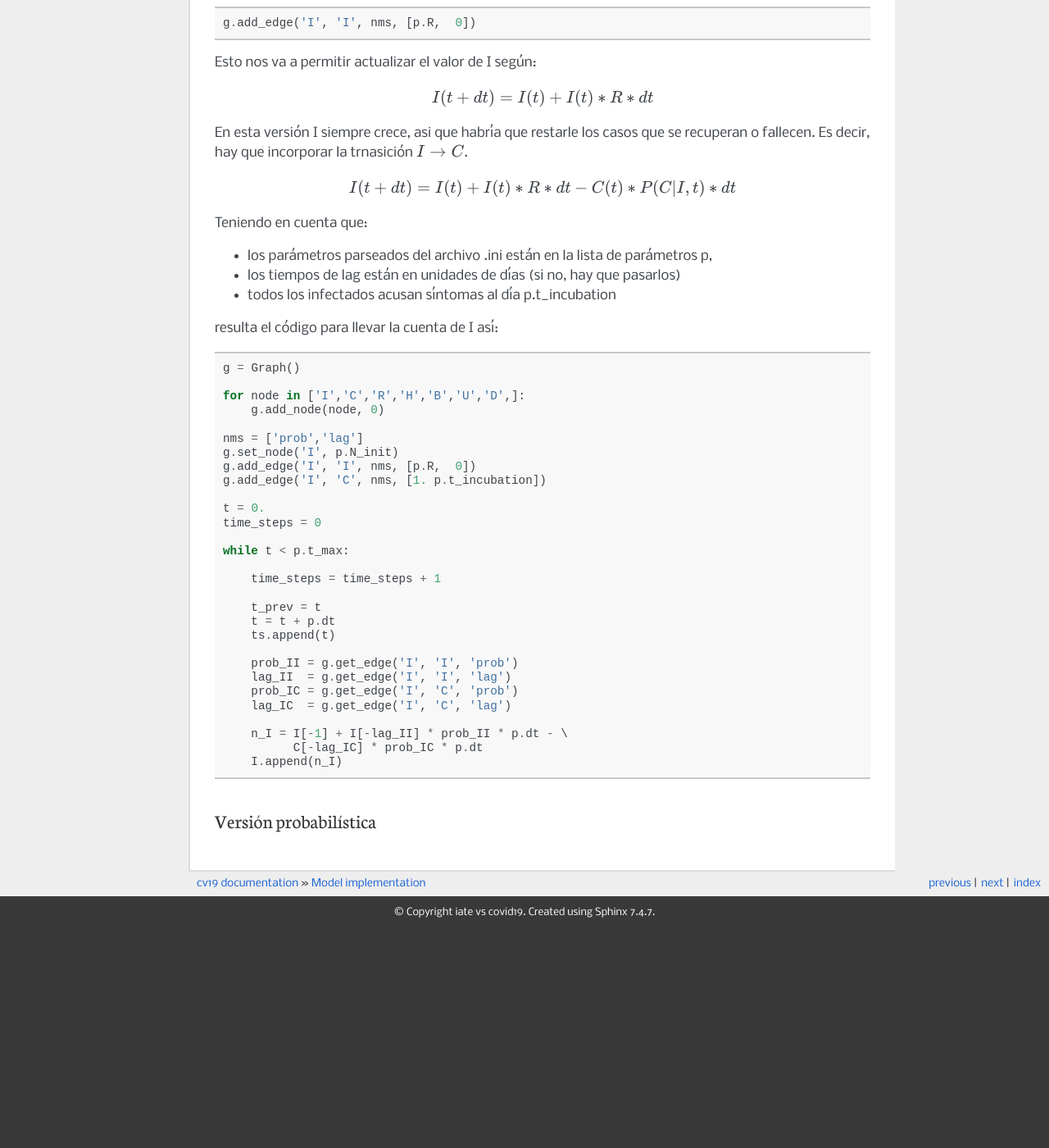
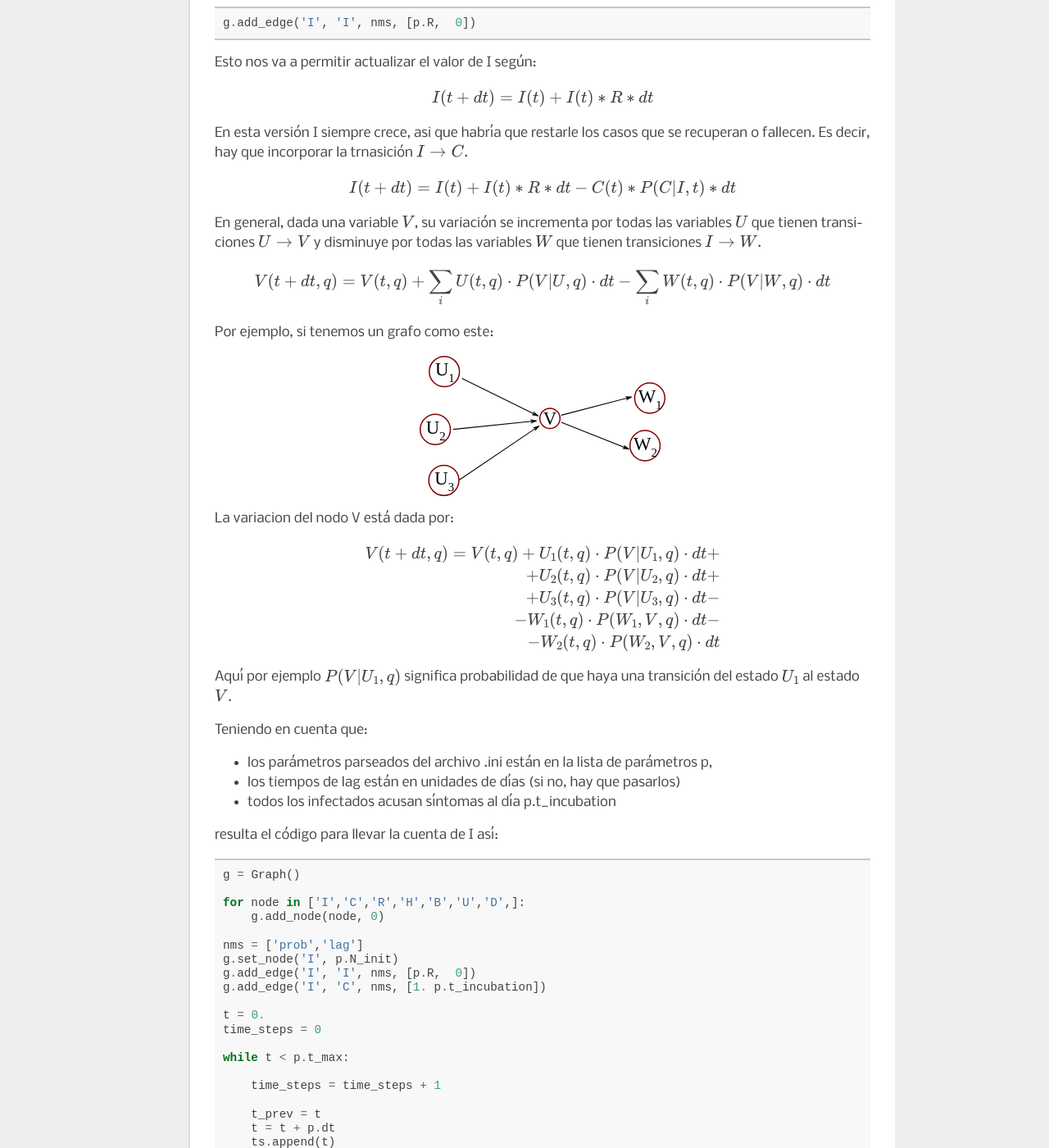
Before and after one commit to ivco19/countries, a Sphinx documentation site: the page built from doc/source/api/model.rst, in a window 1280 px wide and 1400 px high, scrolled down 1615 px. Shown: the whole window at 82% size. Built offline with Sphinx 7.4.7, drawn with Linux system fonts in a browser that asks for light colours; before the commit the page ends 2747 px from its top, so only the background shows below that; some of the changed text lies outside the part shown.

Commit message:
docs: graphs

```diff
--- a/doc/source/api/model.rst
+++ b/doc/source/api/model.rst
@@ -90,6 +90,39 @@ trnasición :math:`I \rightarrow C`.
 
     I(t+dt) = I(t) + I(t) * R * dt - C(t) * P(C|I, t) * dt
 
+
+En general, dada una variable :math:`V`, su variación se incrementa
+por todas las variables :math:`U` que tienen transiciones
+:math:`U \rightarrow V` y disminuye por
+todas las variables :math:`W` que tienen transiciones
+:math:`I \rightarrow W`.
+
+.. math::
+
+    V(t+dt, q) = V(t, q) + \sum_i U(t, q) \cdot P(V|U, q) \cdot dt -
+                 \sum_i W(t, q) \cdot P(V|W, q) \cdot dt
+
+Por ejemplo, si tenemos un grafo como este:
+
+.. image:: ../images/in_out.svg
+    :target: ../images/in_out.svg
+    :width: 300 px
+    :align: center
+
+La variacion del nodo V está dada por:
+
+.. math::
+
+    V(t+dt, q) = V(t, q) + U_1(t, q) \cdot P(V|U_1, q) \cdot dt +\\
+                         + U_2(t, q) \cdot P(V|U_2, q) \cdot dt +\\
+                         + U_3(t, q) \cdot P(V|U_3, q) \cdot dt -\\
+                         - W_1(t, q) \cdot P(W_1,V, q) \cdot dt -\\
+                         - W_2(t, q) \cdot P(W_2,V, q) \cdot dt
+
+Aquí por ejemplo :math:`P(V|U_1, q)` significa probabilidad de que
+haya una transición del estado :math:`U_1` al estado :math:`V`.
+
+
 Teniendo en cuenta que:
 
 - los parámetros parseados del archivo .ini están en la lista de parámetros p,
@@ -135,3 +168,35 @@ resulta el código para llevar la cuenta de I así:
 
 Versión probabilística
 ======================
+
+En la version probabilística, los cambios en los valores de los
+estados dependen de las características de la población en esos
+estados.  Por ejemplo, las transiciones :math:`B \rightarrow U`
+dependen de la edad de los pacientes.  El modelo anterior se puede
+extender para una versión probabilística de la siguiente forma:
+
+
+.. math::
+
+    V(t+dt, q) = V(t, q) + \sum_i U(t, q) \cdot P(V|U, q) \cdot dt -
+                 \sum_i W(t, q) \cdot P(V|W, q) \cdot dt
+
+
+Tabulaciones de las distribuciones de probabilidad
+==================================================
+
+
+
+Tasas de mortalidad como función de la edad
+-------------------------------------------
+
+
+
+Distribución de la edad poblacional
+-------------------------------------------
+
+
+Tiempos de permanencia en UTI como función de la edad
+-----------------------------------------------------
+
+etc. ...
```
Also changed, not shown: doc/source/images/diagram.svg, doc/source/images/in_out.svg (added), 1 other file.
